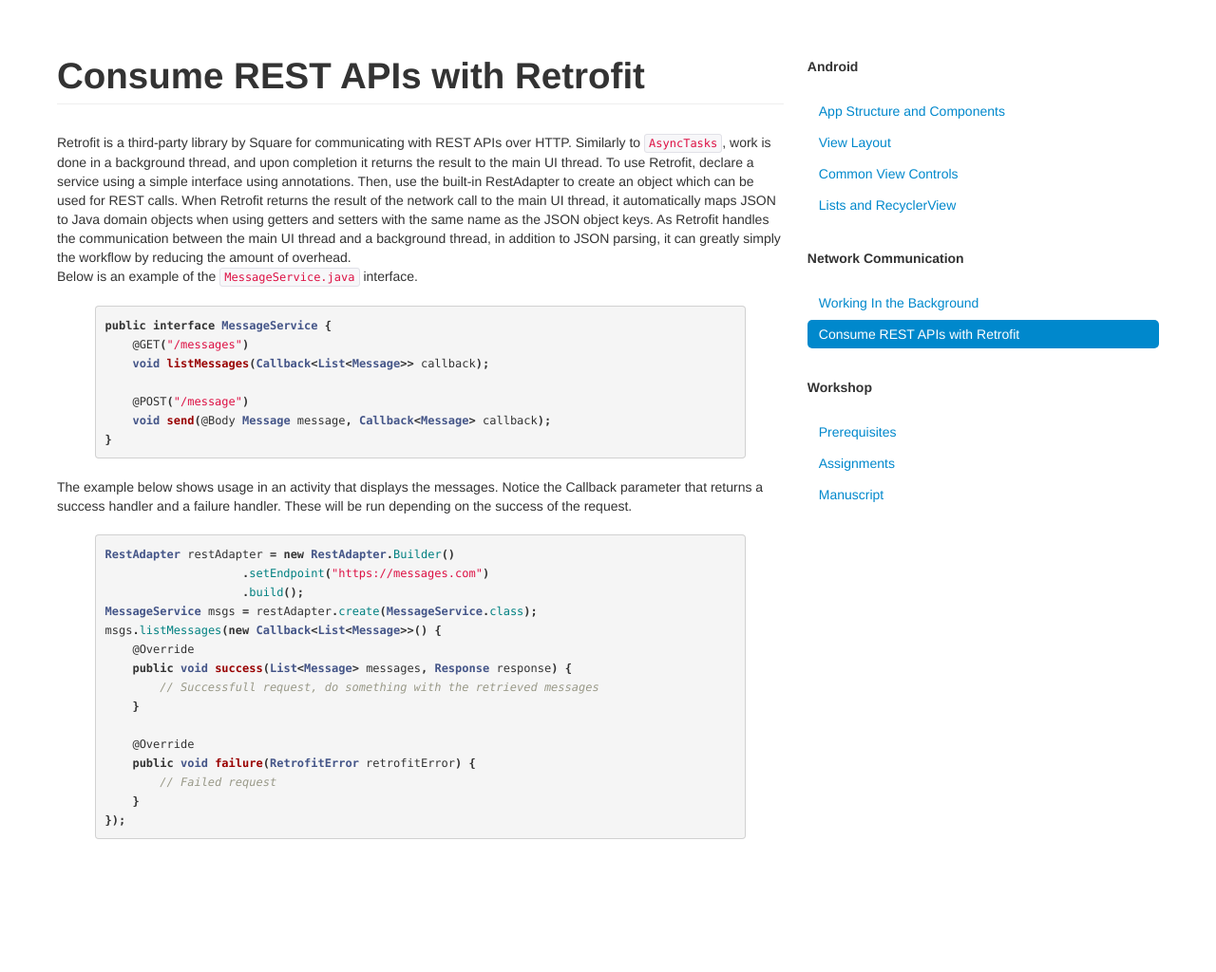
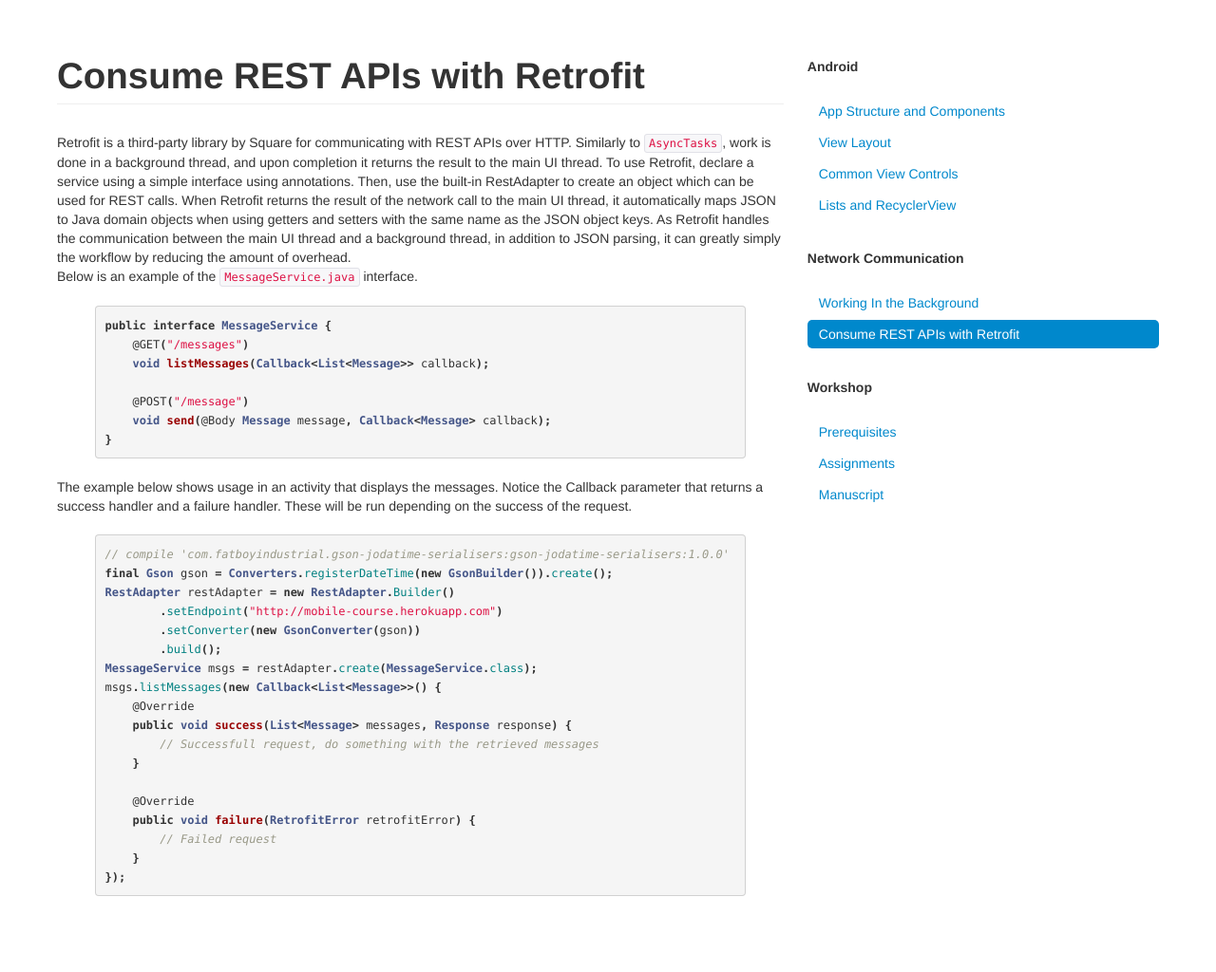
Before and after one commit to bekk/android101, a Jekyll site: the page built from docs/pages/retrofit.html, in a window 1280 px wide. Shown: the whole page at 95% size. Built offline with Jekyll 4.4.1, drawn with Linux system fonts in a browser that asks for light colours; Markdown is read by kramdown in place of the engine named in the settings; before the commit the page ends 964 px from its top, so only the background shows below that.

Commit message:
Add gson converters in example

```diff
--- a/docs/pages/retrofit.html
+++ b/docs/pages/retrofit.html
@@ -25,9 +25,12 @@ The example below shows usage in an activity that displays the messages. Notice
 These will be run depending on the success of the request.
 
 {% highlight java %}
+// compile 'com.fatboyindustrial.gson-jodatime-serialisers:gson-jodatime-serialisers:1.0.0'
+final Gson gson = Converters.registerDateTime(new GsonBuilder()).create();
 RestAdapter restAdapter = new RestAdapter.Builder()
-                    .setEndpoint("https://messages.com")
-                    .build();
+        .setEndpoint("http://mobile-course.herokuapp.com")
+        .setConverter(new GsonConverter(gson))
+        .build();
 MessageService msgs = restAdapter.create(MessageService.class);
 msgs.listMessages(new Callback<List<Message>>() {
     @Override
```
Also changed, not shown: 1 other file.
